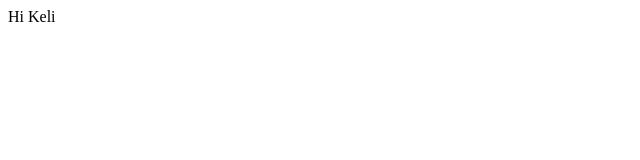
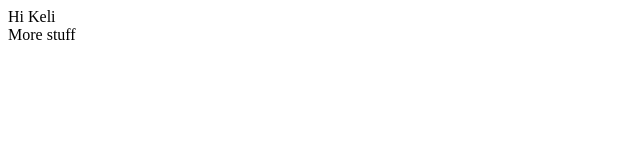
Before and after one commit to robbiecarlton/kelitest, a plain HTML site: page index.html in a window 1280 px wide. Shown: the full height of the page, 0-640 px from the left. Drawn offline with Linux system fonts and the light colour scheme.

Commit message:
add more stuff

```diff
--- a/index.html
+++ b/index.html
@@ -1,3 +1,4 @@
 <body>
   <div>Hi Keli</div>
+  <div>More stuff</div>
 </body>
```
